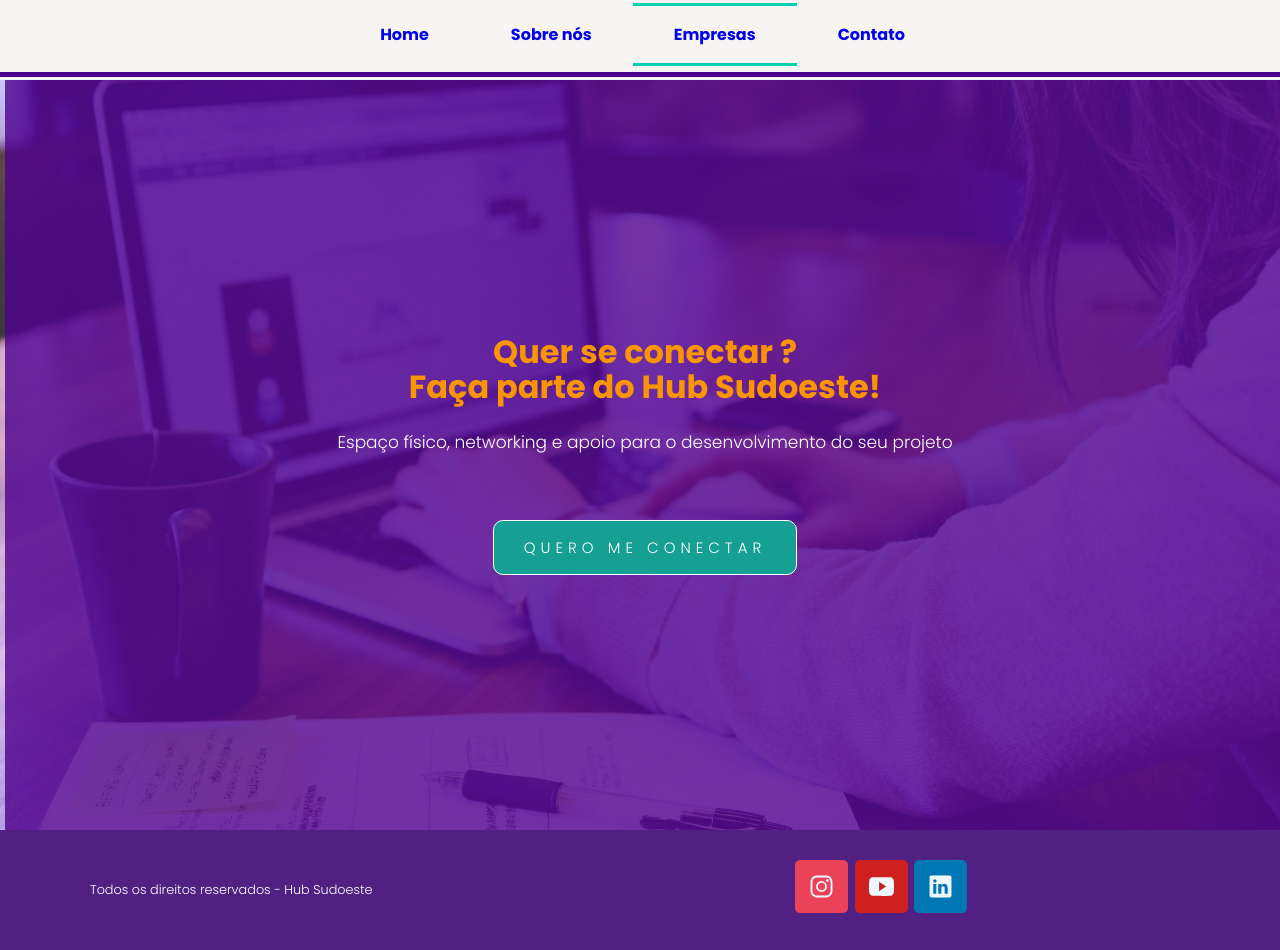
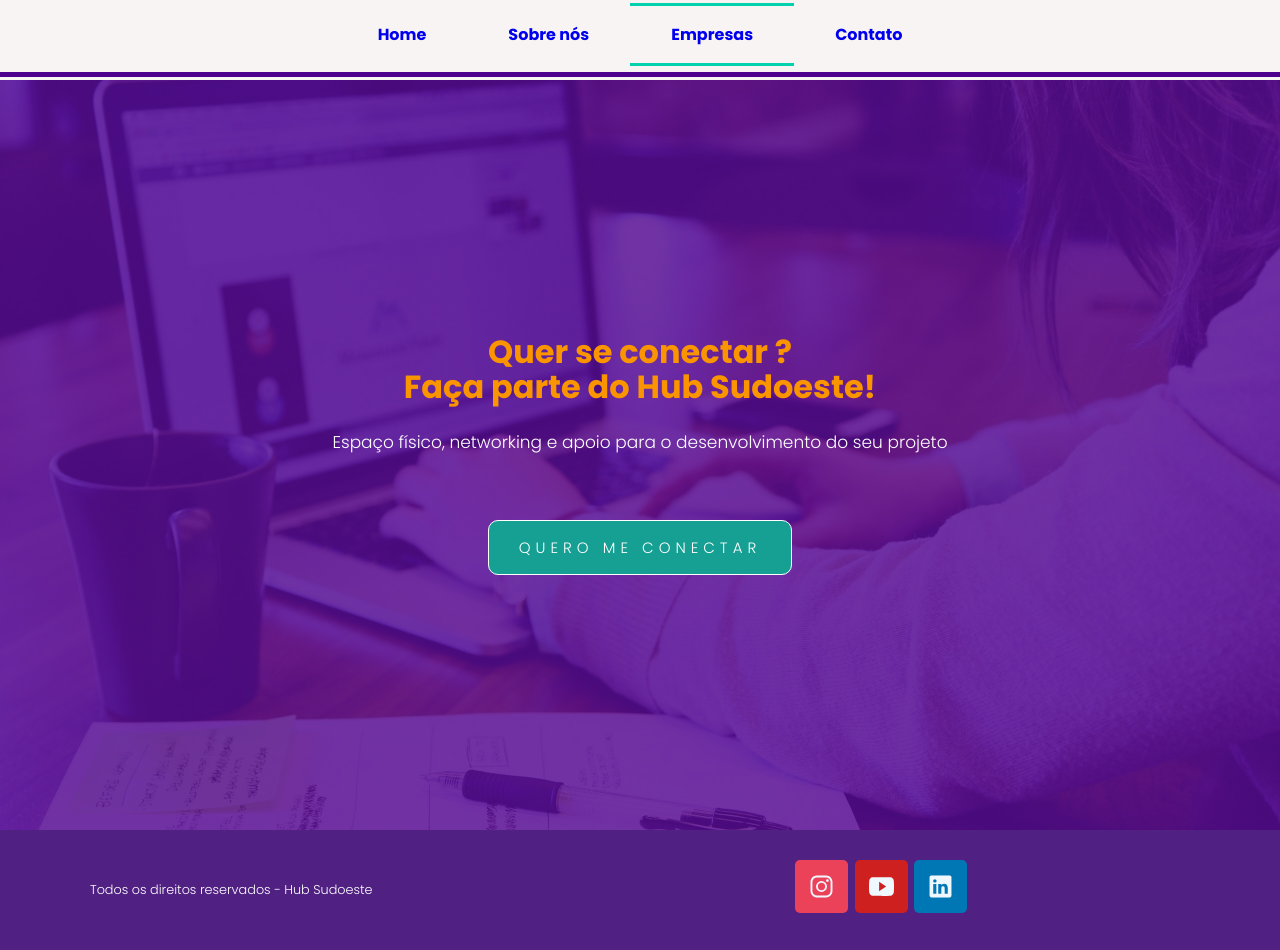
Before and after one commit to mugiwarajeff/Django-cloneHubSudoeste, a Django app: page /empresas/ in a window 1280 px wide. Shown: the part 192-1142 px from the top of the page. Run offline with Django 4.2, Linux system fonts and the light colour scheme.

Commit message:
resolvendo problemas de padding em divs

```diff
--- a/business/templates/business/index.html
+++ b/business/templates/business/index.html
@@ -18,7 +18,7 @@
             Espaço físico, networking e apoio para o desenvolvimento do seu projeto
         </p2>
 
-        <a class="conection-business-btn" href="#">QUERO ME CONECTAR</a>
+        <a class="conection-business-btn" href="#">QUERO ME CONECTAR</a></div>
     </div>
-</div>
+
 {%endblock%}
--- a/contact/templates/contact/index.html
+++ b/contact/templates/contact/index.html
@@ -12,8 +12,8 @@
             <h1 class="talk-us-tittle">
                 Fale com a gente
             </h1>
-        </div>
-    </div>
+        </div></div>
+
 
     <div class="forms-container">
         <form method="post" id="contact-form">
--- a/static/business/css/business.css
+++ b/static/business/css/business.css
@@ -1,6 +1,8 @@
+
 .overlay {
     background-image: url(../../home/pictures/Startup-fundo-scaled.jpg);
     background-size: cover;
+    padding: 0;
 }
 .main-container {
     display: flex;
@@ -9,6 +11,7 @@
     justify-content: center;
     align-items: center;
     background-color: rgb(78, 0, 142, 0.8);
+    padding: 0;
 }
 
 .container-principal-title {
@@ -50,3 +53,7 @@
     background-color: rgb(78, 0, 142);
     margin-bottom: 3px;
 }
+
+div {
+    padding-left: 0px;
+}
--- a/static/home/css/dinamic-style.css
+++ b/static/home/css/dinamic-style.css
@@ -1,3 +1,3 @@
 div {
-    padding: 0 0 0 5px;
+    padding: 0;
 }
--- a/static/home/css/stylesheet.css
+++ b/static/home/css/stylesheet.css
@@ -82,12 +82,13 @@ ion-icon {
     flex-direction: column;
     align-items: center;
     height: 400px;
-    background-color: #444;
-    background-image: url(../pictures/POST_01.jpg);
+    background-color: rgb(78, 0, 142);
+    /*background-image: url(../pictures/POST_01.jpg);
     background-repeat: no-repeat;
     background-size:50%;
     background-position: center;
     justify-content: end;
+    */
 }
 
 .conection-btn {
--- a/templates/base.html
+++ b/templates/base.html
@@ -8,7 +8,7 @@
     <meta name="viewport" content="width=device-width, initial-scale=1.0">
     <title>Document</title>
     <link href="{% static 'home/css/stylesheet.css'%}" rel="stylesheet">
-    <link href="{% static 'home/css/dinamic-style.css'%}"rel="stylesheet" >
+    <!--<link href="{% static 'home/css/dinamic-style.css'%}"rel="stylesheet" >-->
     <link href="{% static 'home/css/headerBase.css'%}" rel="stylesheet">
 
     <!-- linkando stylesheet especifico para cada pagina-->
```
Also changed, not shown: static/contact/css/contact.css (+8 -0 lines).
